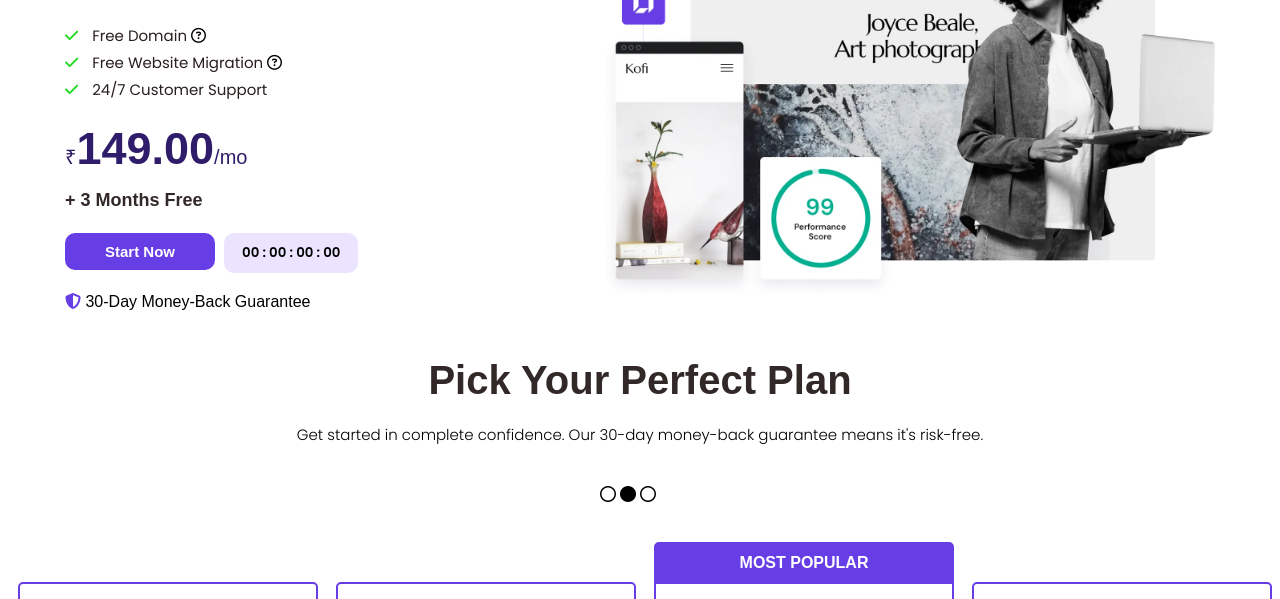
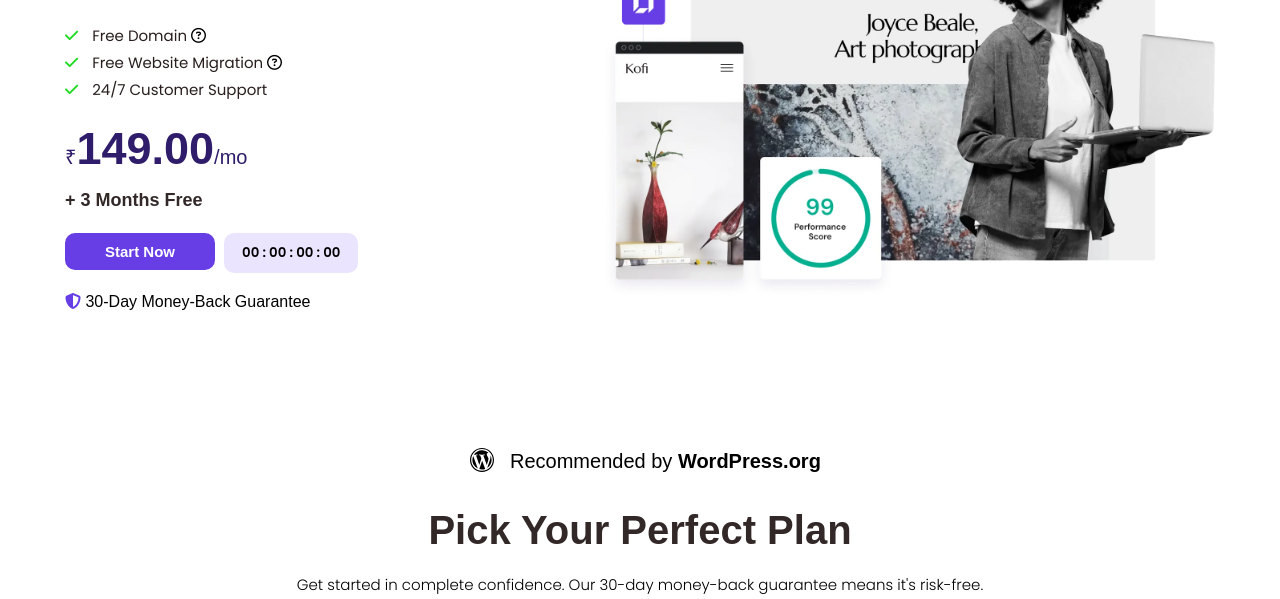
Before and after one commit to abhishek7631/hostinger_clone, a plain HTML site: page index.html in a window 1280 px wide. Shown: the part 252-851 px from the top of the page. Drawn offline with Linux system fonts and the light colour scheme.

Commit message:
wordpress img update

```diff
--- a/index.html
+++ b/index.html
@@ -94,6 +94,16 @@
 
       <div class="top-content-img">
         <img src="./image/header-image.png" alt="hostinger" />
+      </div>
+    </div>
+
+    <div class="wordpress">
+      <div class="wordpress-img">
+        <img src="./image/ic-wordpress.svg" alt="w image" />
+      </div>
+
+      <div class="wordpress-para">
+        <p>Recommended by <span>WordPress.org</span></p>
       </div>
     </div>
 
--- a/style.css
+++ b/style.css
@@ -169,6 +169,28 @@ button {
 .top-content-img img {
   height: 400px;
   margin-top: 20px;
+}
+
+.wordpress {
+  display: flex;
+  margin-top: 110px;
+  margin-left: 460px;
+}
+
+.wordpress-img {
+  height: 40px;
+  width: 40px;
+}
+
+.wordpress-para {
+  margin-left: 10px;
+  font-size: 20px;
+  font-family: sans-serif;
+  margin-top: 12px;
+}
+
+.wordpress-para span {
+  font-weight: 600;
 }
 
 header h3 {
```
Also changed, not shown: image/ic-wordpress.svg (added).
